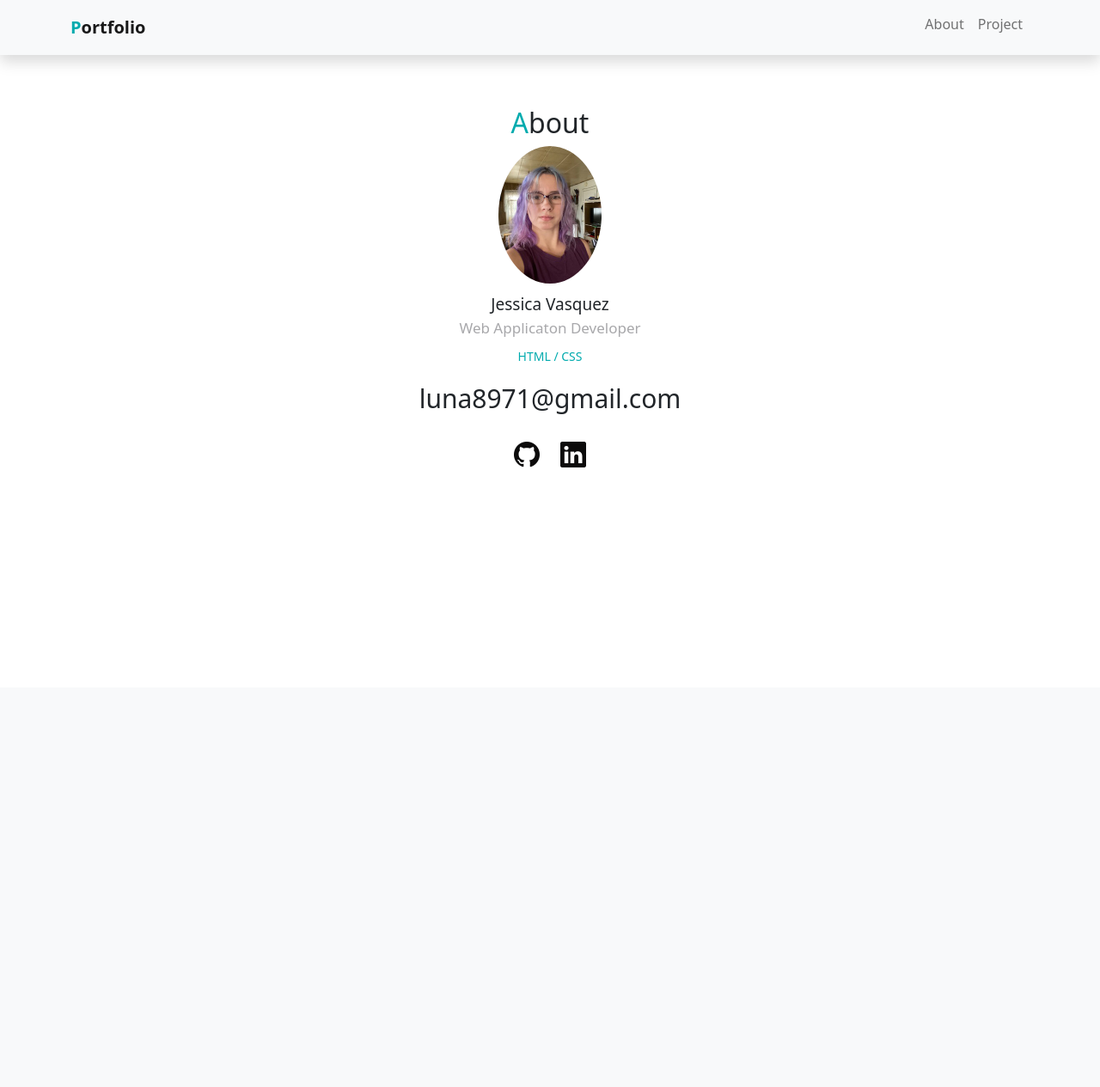
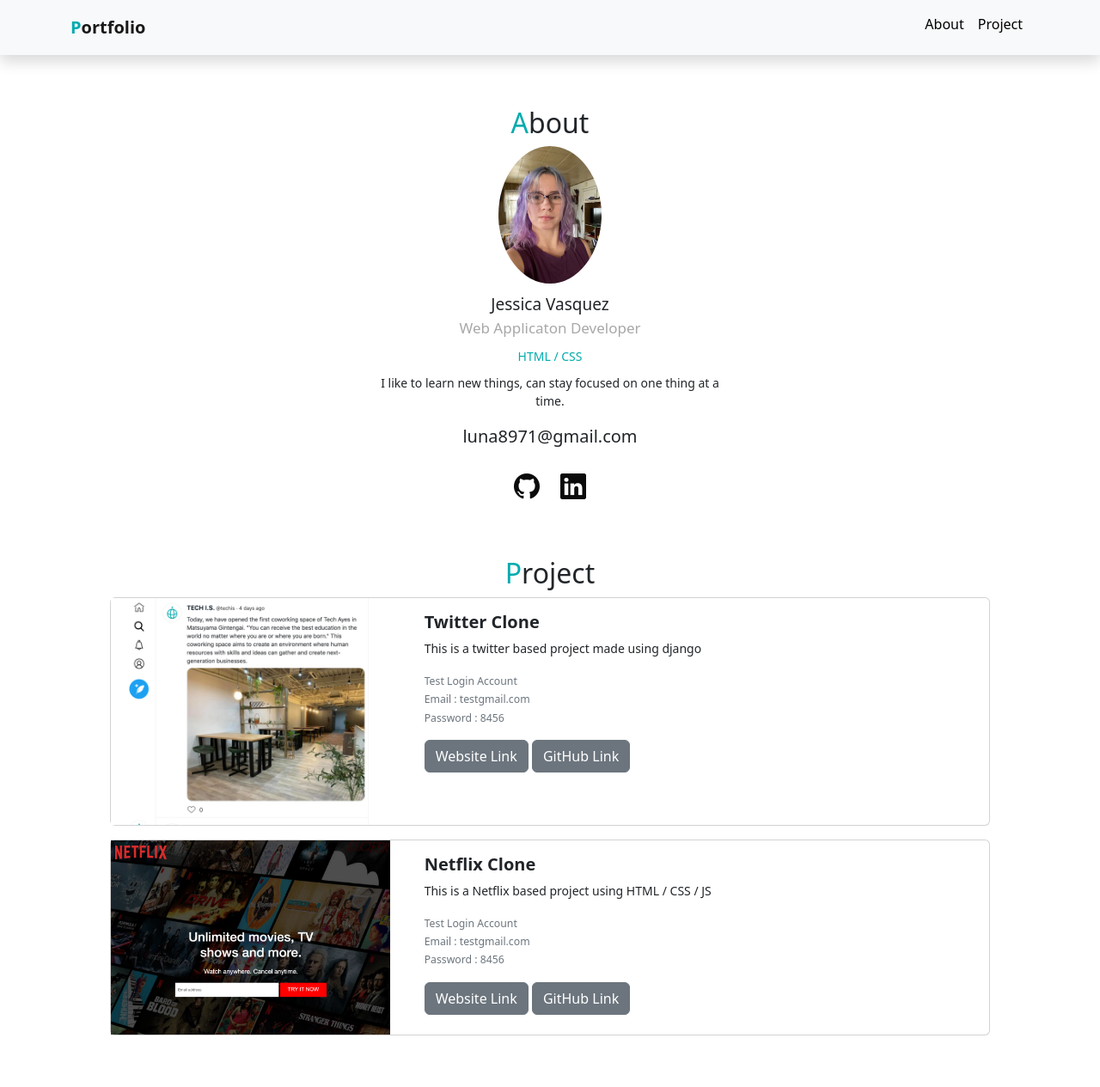
Before and after one commit to JessicaVasquez28/Portfolio, a PHP site: page / in a window 1280 px wide. Shown: the whole page at 86% size. Before the commit the page ends 544 px from the top, so only its background shows below. Run offline with PHP 8.4, Linux system fonts and the light colour scheme; some libraries are stand-ins or nearby versions.

Commit message:
portfolio completed

```diff
--- a/Index.html
+++ b/Index.html
@@ -3,7 +3,7 @@
 
 <head>
   <meta charset="utf-8">
-  <meta name="viewport" content="width=device-width, initial-scale=">
+  <meta name="viewport" content="width=device-width, initial-scale=1.0">
   <link rel="icon" type="image/png" href="img/techis-logo.png">
   <!-- my css -->
   <link href ="style.css" rel ="stylesheet" >
@@ -22,7 +22,7 @@
   <nav class="navbar navbar-expand-lg bg-light shadow">
     <div class="container">
       <a class="navbar-brand title-icon" href="#"><span class="font-primary">P</span>ortfolio</a>
-      <button class="navbar-toggler" type="button" data-bs-toggle="collapse" data-bs-target="#navbarNav" aria-controls="navbarNav" aria-expanded="false" aria-label="Toggle navigation">
+      <button class="navbar-toggler" type="button" data-bs-toggle="collapse" data-bs-target="#navbarNav" aria-controls="navbarNav" aria-label="Toggle navigation">
         <span class="navbar-toggler-icon"></span>
       </button>
       <div class="collapse navbar-collapse" id="navbarToggler">
@@ -45,14 +45,63 @@
       <div class="vocation">Web Applicaton Developer</div>
       <div class="skills">HTML / CSS</div>
       <p>
-
+        I like to learn new things, can stay focused on one thing at a time.
       </p>
       <div class="email">luna8971@gmail.com</div>
       <div class="icons">
-        <a href="#"><i class="bi bi-github"></i></a>
-        <a href="#"><i class="bi bi-linkedin ms-3"></i></a>
+        <a href="https://github.com/JessicaVasquez28"><i class="bi bi-github"></i></a>
+        <a href="https://www.linkedin.com"><i class="bi bi-linkedin ms-3"></i></a>
+      </div>
+    </div>
+
+
+
+
+
+    <div id="project">
+      <h2><span class="font-primary">P</span>roject</h2>
+
+      <div class="card mb-3">
+        <div class="row">
+          <div class="col-md-4">
+            <img src="img/project-twitter.png" alt="Twitter Project">
+          </div>
+          <div class="col-md-8">
+            <div class="card-body">
+              <h5 class="card-title">Twitter Clone</h5>
+              <p class="card-text">This is a twitter based project made using django</p>
+              <p class="card-text"><small class="text-muted">
+                Test Login Account <br>
+                Email : testgmail.com <br>
+                Password : 8456
+              </small></p>
+              <a href="https://www.twitter.com" target="_blank" class="btn btn-secondary">Website Link</a>
+              <a href="https://github.com/JessicaVasquez28" target="_blank" class="btn btn-secondary">GitHub Link</a>
+            </div>
+          </div>
+        </div>
       </div>
 
+      <div class="card mb-3">
+        <div class="row">
+          <div class="col-md-4">
+            <img src="img/project-netflix.png" alt="Netflix Project">
+          </div>
+          <div class="col-md-8">
+            <div class="card-body">
+              <h5 class="card-title">Netflix Clone</h5>
+              <p class="card-text">This is a Netflix based project using HTML / CSS / JS</p>
+              <p class="card-text"><small class="text-muted">
+                Test Login Account <br>
+                Email : testgmail.com <br>
+                Password : 8456
+              </small></p>
+              <a href="https://www.netflix.com" target="_blank" class="btn btn-secondary">Website Link</a>
+              <a href="https://github.com/JessicaVasquez28" target="_blank" class="btn btn-secondary">GitHub Link</a>
+            </div>
+          </div>
+        </div>
+      </div>
 
     </div>
 
--- a/style.css
+++ b/style.css
@@ -30,6 +30,7 @@ id selector
 
 } */
 
+/* common */
 body{
     font-family:"monospace",sans-serif;
 }
@@ -43,6 +44,19 @@ body{
     font-weight: bold;
 }
 
+p{
+    font-size: 14px;
+}
+
+h2{
+    font-weight: bold;
+    font-size: 23px;
+    margin-bottom: 20px;
+}
+
+a.font-black{
+    color: #000 !important;
+}
 /* ABOUT */
 #about{
     margin: 60px auto;
@@ -73,7 +87,7 @@ body{
 
 #about .email{
     margin-top: 14px;
-    font-size: 30px;
+    font-size: 20px;
 }
 
 #about .icons{
@@ -84,3 +98,22 @@ body{
 #about .icons a{
     color: rgb(12, 11, 11);
 }
+
+/* PROJECT */
+
+#project{
+    margin: 60px auto;
+    width: 80%;
+}
+
+#project h2{
+    text-align: center;
+}
+
+#project .card img{
+    width: 100%;
+}
+
+#project .card-title{
+    font-weight: bold;
+}
```
